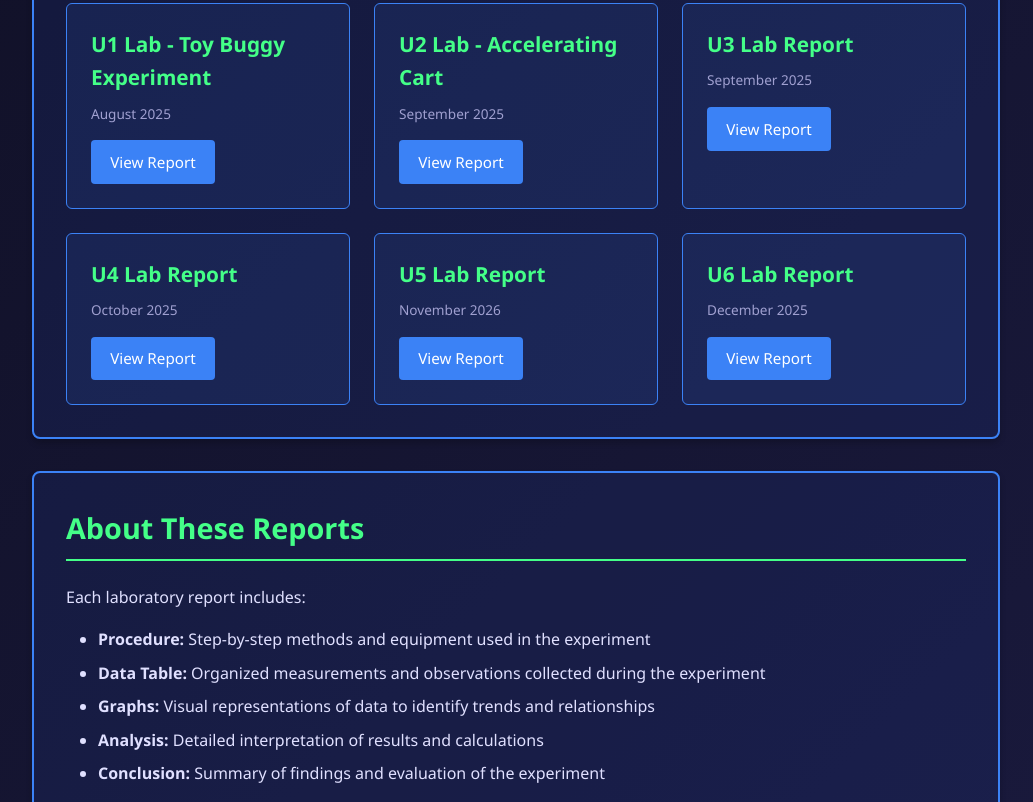
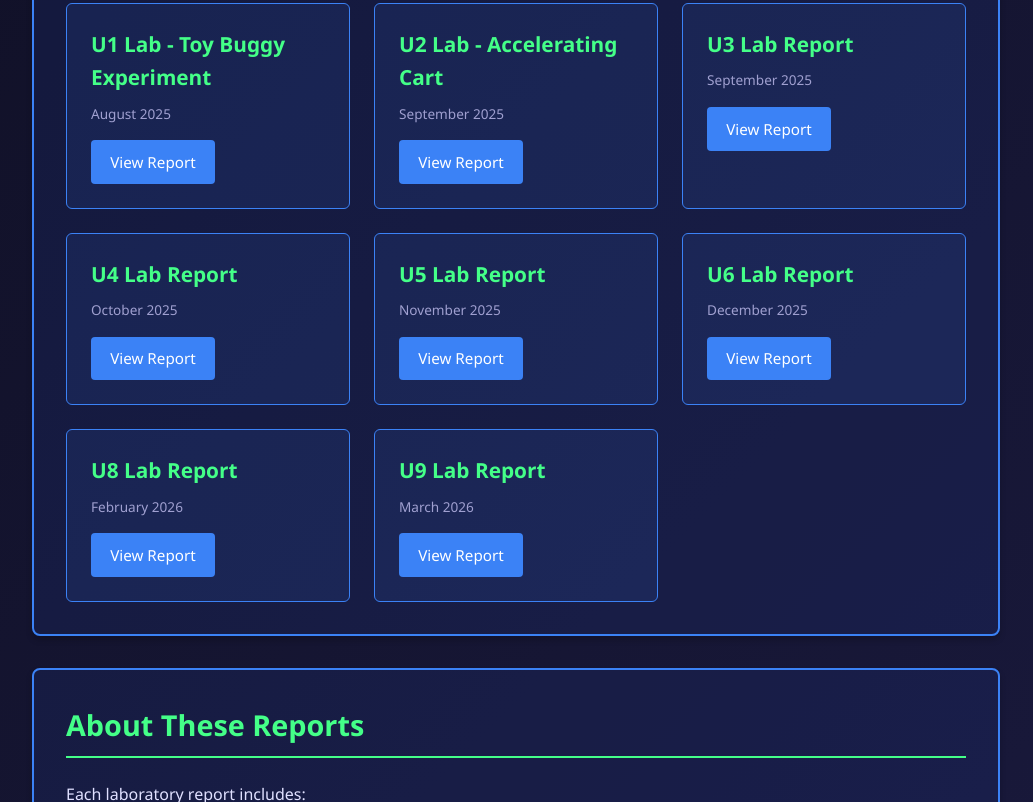
Before and after one commit to eperez0823/APLabReports, a plain HTML site: page index.html in a window 1280 px wide. Shown: the part 598-1400 px from the top of the page, without its empty margins (124-1157 px from the left). Drawn offline with Linux system fonts and the light colour scheme.

Commit message:
add 8 and 9

```diff
--- a/index.html
+++ b/index.html
@@ -198,7 +198,7 @@
 
         <div class="lab-card">
           <h3>U5 Lab Report</h3>
-          <div class="lab-date">November 2026</div>
+          <div class="lab-date">November 2025</div>
           <a href="Lab5.pdf" class="btn" target="_blank">View Report</a>
         </div>
 
@@ -206,6 +206,18 @@
           <h3>U6 Lab Report</h3>
           <div class="lab-date">December 2025</div>
           <a href="Lab6.pdf" class="btn" target="_blank">View Report</a>
+        </div>
+
+        <div class="lab-card">
+          <h3>U8 Lab Report</h3>
+          <div class="lab-date">February 2026</div>
+          <a href="Lab8.pdf" class="btn" target="_blank">View Report</a>
+        </div>
+
+        <div class="lab-card">
+          <h3>U9 Lab Report</h3>
+          <div class="lab-date">March 2026</div>
+          <a href="Lab9.pdf" class="btn" target="_blank">View Report</a>
         </div>
       </div>
     </div>
```
Also changed, not shown: 2 other files.
